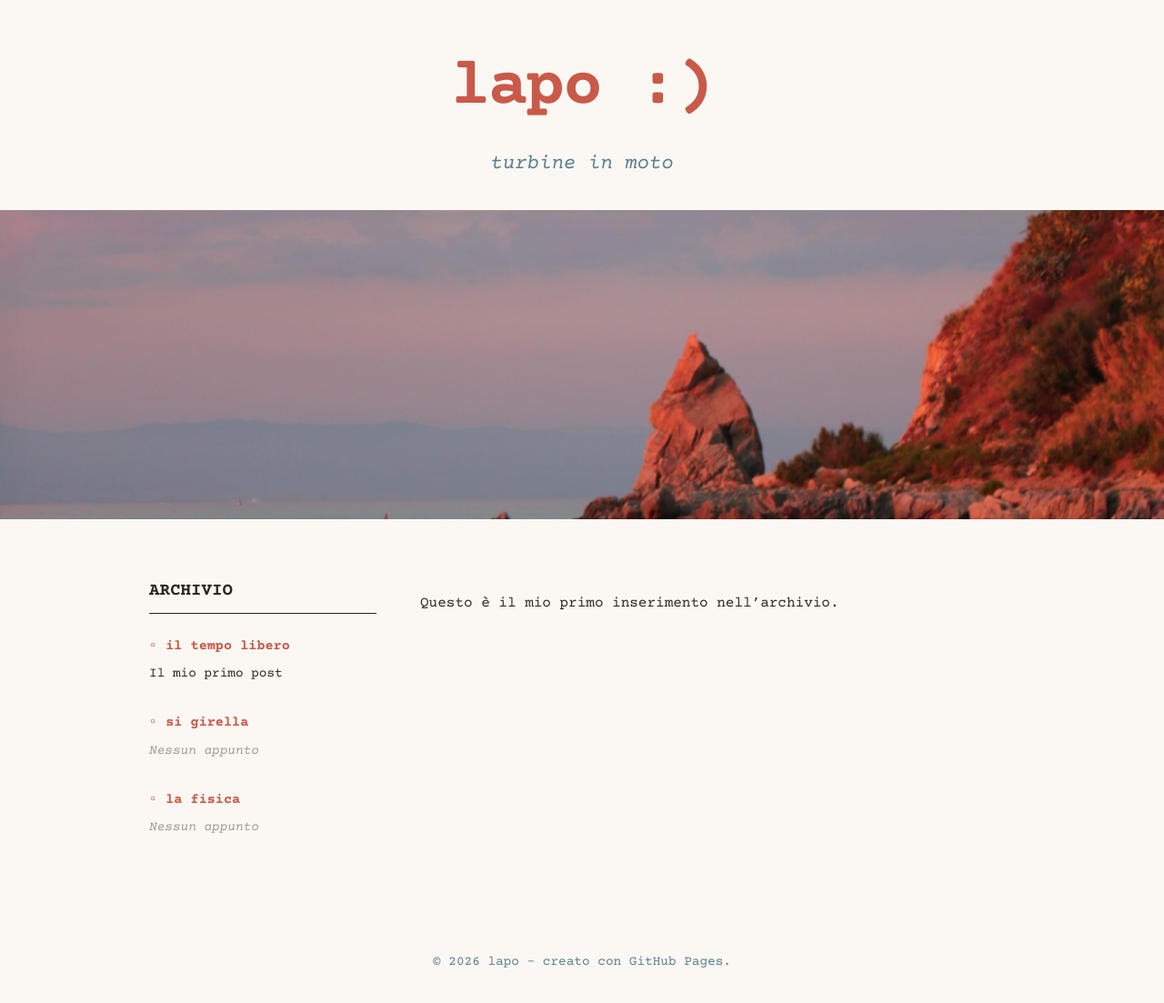
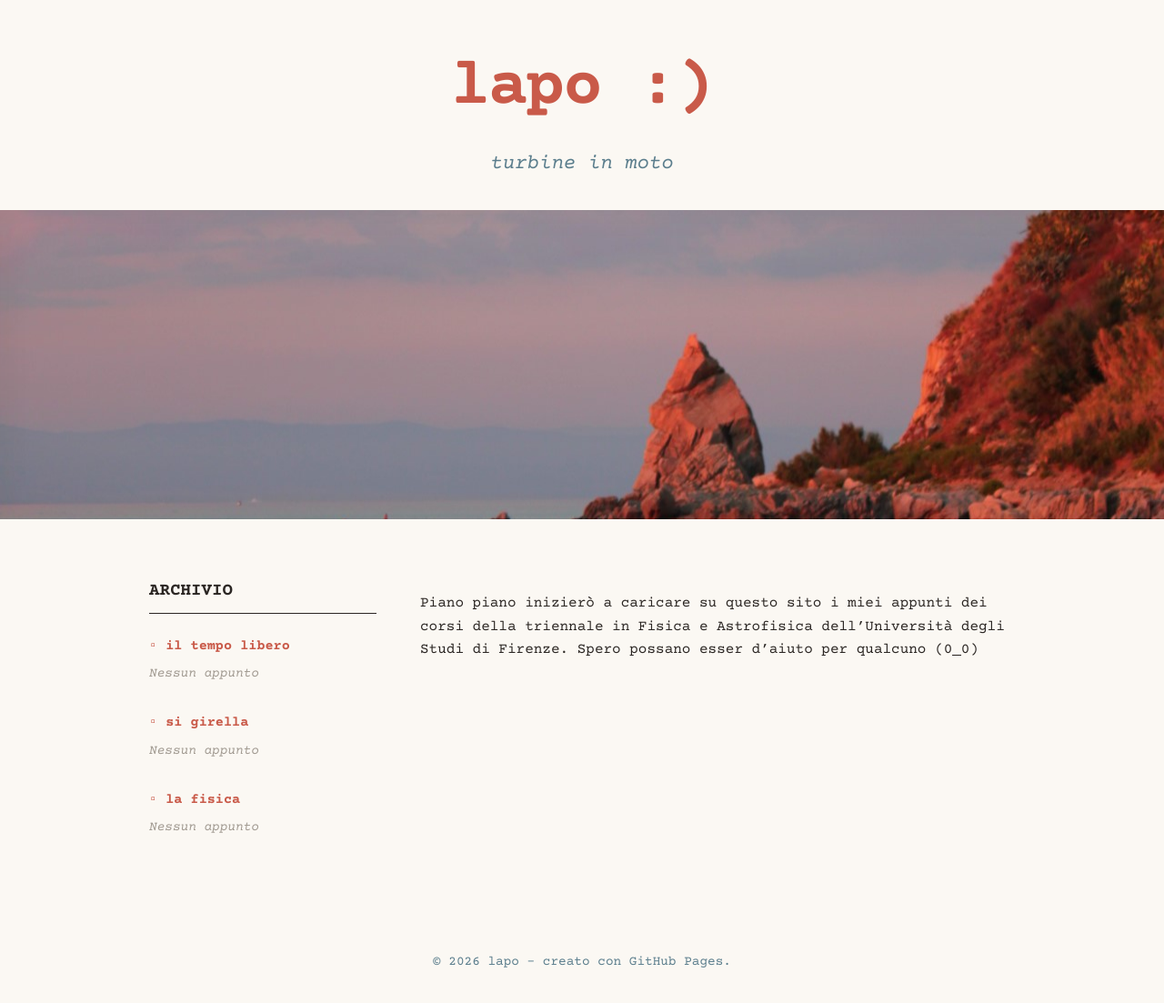
Before and after one commit to lapobonaiuti/lapobonaiuti.github.io, a Jekyll site: the page built from _posts/2026-05-24-primo.md, in a window 1280 px wide and 1132 px high. Shown: the top 1103 px of the window at 91% size. Built offline with Jekyll 4.4.1, drawn with Linux system fonts in a browser that asks for light colours; our own code applies the rules of GitHub Pages for plain Markdown files.

Commit message:
Update 2026-05-24-primo.md

```diff
--- a/_posts/2026-05-24-primo.md
+++ b/_posts/2026-05-24-primo.md
@@ -1,8 +1,8 @@
 ---
 layout: default
-title: Il mio primo post
+title: la fisica: una premessa
 categories:
-  - il tempo libero
+  - la fisica
 ---
 
-Questo è il mio primo inserimento nell'archivio.
+Piano piano inizierò a caricare su questo sito i miei appunti dei corsi della triennale in Fisica e Astrofisica dell'Università degli Studi di Firenze. Spero possano esser d'aiuto per qualcuno (0_0)
```
